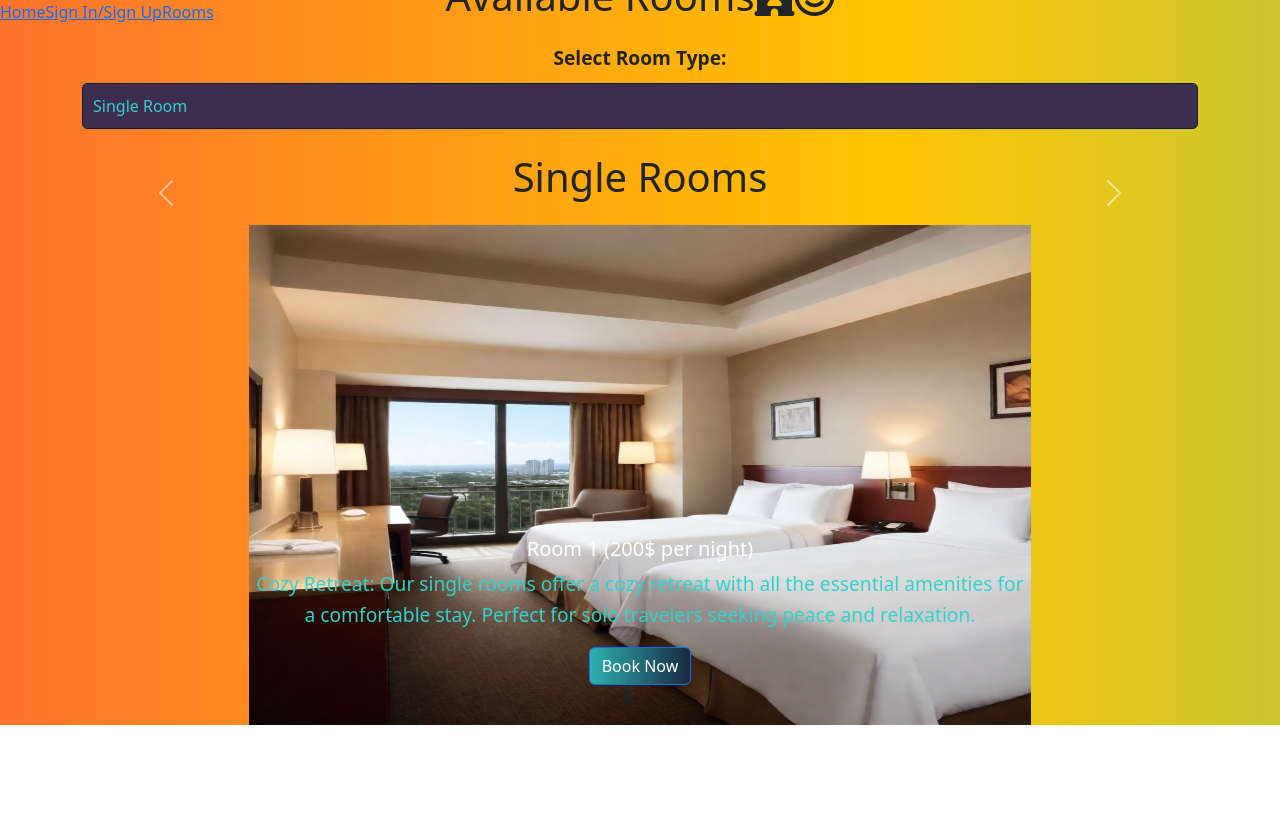
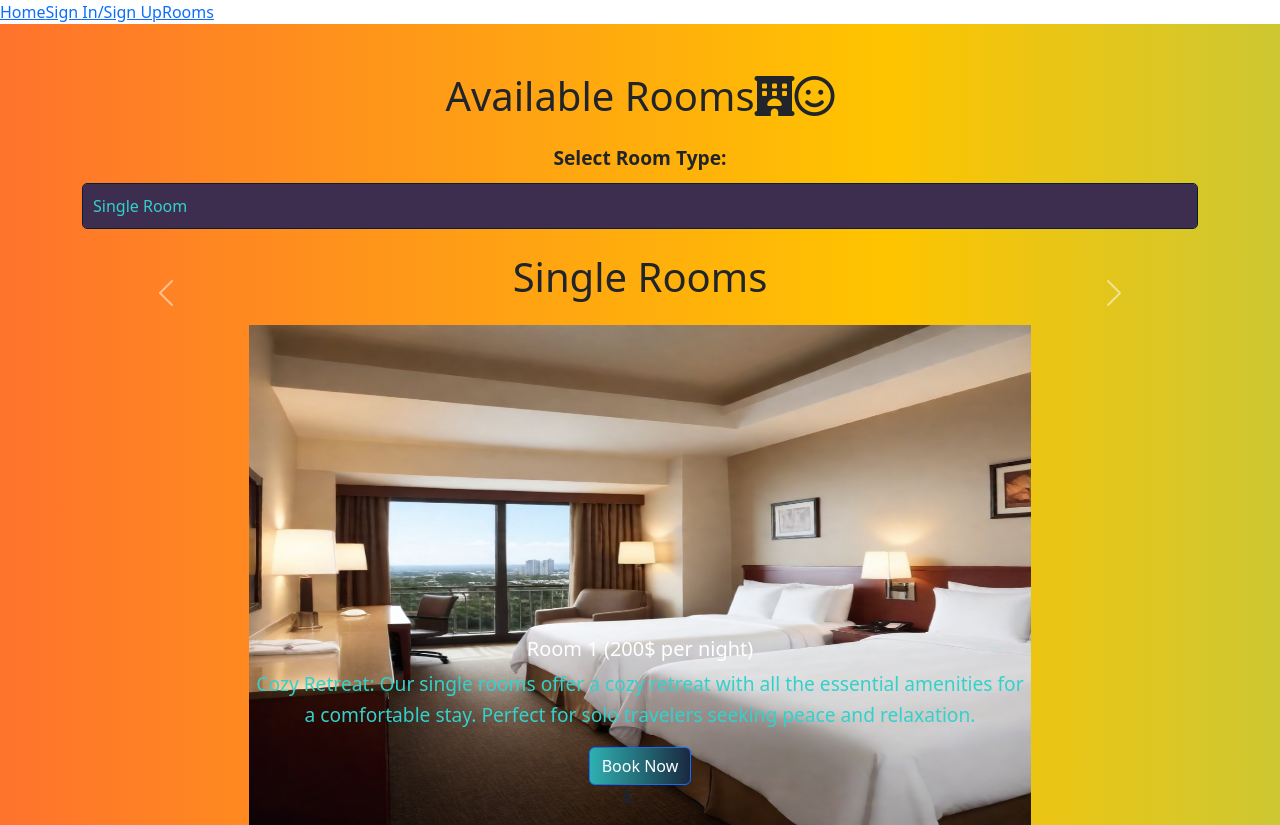
Before and after one commit to Salem0515/Hotel, a React (Vite) app: page /Hotel/rooms in a window 1280 px wide. Before the commit the page ends 800 px from the top, so only its background shows below. Built offline with nearby package versions, Linux system fonts and the light colour scheme.

Commit message:
Update Rooms.css

```diff
--- a/src/Components/Rooms/Rooms.css
+++ b/src/Components/Rooms/Rooms.css
@@ -18,7 +18,6 @@
     align-items: center;
     min-height: 100vh;
     margin: 0;
-    margin-top: -100px;
 }
 
 /* Images in Carousel */
```
